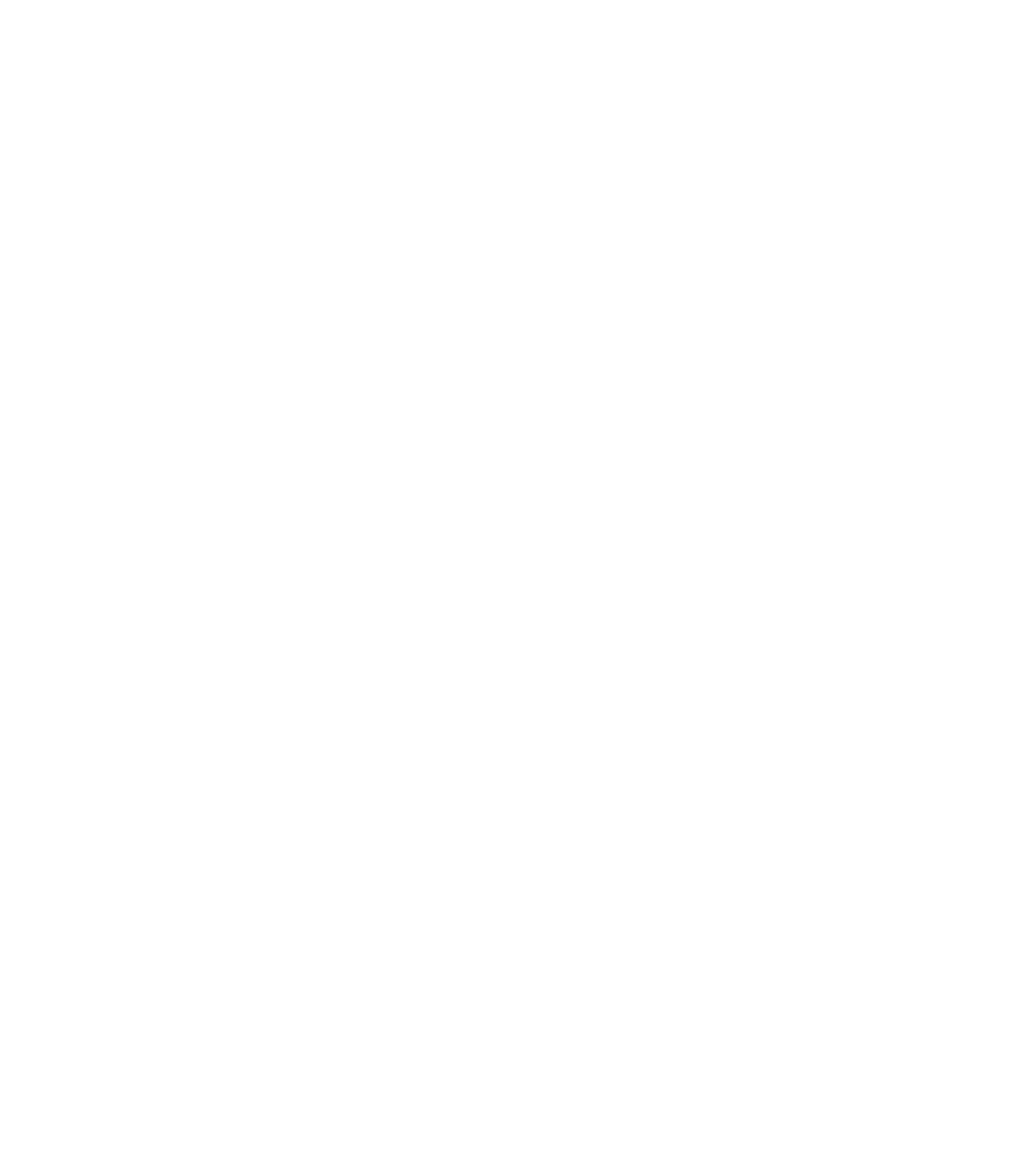
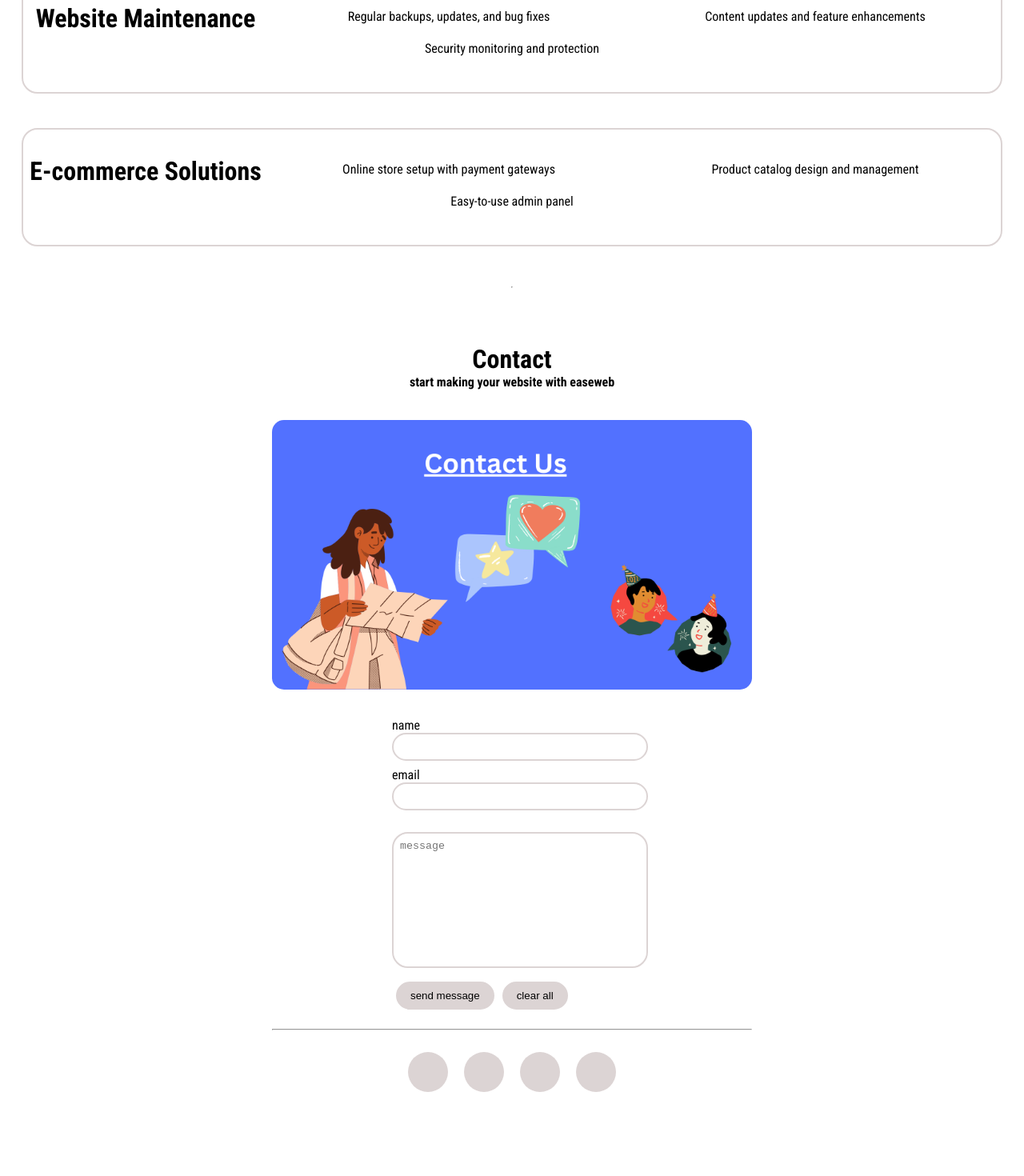
Before and after one commit to nik-89hil/easeweb, a React (Vite) app: page / in a window 1280 px wide. Shown: the part 5502-6972 px from the top of the page at 80% size. Before the commit the page ends 1702 px from the top, so only its background shows below. Built offline with nearby package versions, Linux system fonts and the light colour scheme.

Commit message:
Home added

```diff
--- a/src/components/Contact.jsx
+++ b/src/components/Contact.jsx
@@ -74,6 +74,22 @@
           </form>
           <br />
           <hr />
+          <br />
+          <div className="con-soc">
+            <p className='soc-box'>
+              <a href=""></a>
+            </p>
+            <p className='soc-box'>
+              <a href=""></a>
+            </p>
+            <p className='soc-box'>
+              <a href=""></a>
+            </p>
+            <p className='soc-box'>
+              <a href=""></a>
+            </p>
+
+          </div>
 
         </div>
       </div>
@@ -81,6 +97,7 @@
         <br />
 
 
+
     </>
   )
 }
--- a/src/components/Services.jsx
+++ b/src/components/Services.jsx
@@ -56,7 +56,13 @@
         </p>
 
         <br />
-        <ul>
+        <motion.ul className='servBox'
+
+        initial={{scale:1,opacity:1}}
+
+        whileTap={{scale:.8,opacity:.4,color:"blue"}}
+
+        >
           <h1>Web Design & Development</h1>
           <li>
             Custom-designed websites for your business goals
@@ -67,9 +73,16 @@
           <li>
             Built using the latest technologies
           </li>
-        </ul>
+        </motion.ul>
         <br />
-        <ul>
+        <motion.ul className='servBox'
+
+
+        initial={{scale:1,opacity:1}}
+
+        whileTap={{scale:.8,opacity:.4,color:"blue"}}
+
+        >
           <h1>SEO Optimization</h1>
           <li>
             On-page SEO setup (meta tags, headings, structure)
@@ -80,9 +93,14 @@
           <li>
             Tools to improve your search rankings
           </li>
-        </ul>
+        </motion.ul>
         <br />
-        <ul>
+        <motion.ul className='servBox'
+        initial={{scale:1,opacity:1}}
+
+        whileTap={{scale:.8,opacity:.4,color:"blue"}}
+
+        >
           <h1>Website Maintenance</h1>
           <li>
             Regular backups, updates, and bug fixes
@@ -93,9 +111,15 @@
           <li>
             Security monitoring and protection
           </li>
-        </ul>
+        </motion.ul>
         <br />
-        <ul>
+        <motion.ul className='servBox'
+
+        initial={{scale:1,opacity:1}}
+
+        whileTap={{scale:.8,opacity:.4,color:"blue"}}
+
+        >
           <h1>E-commerce Solutions</h1>
           <li>
             Online store setup with payment gateways
@@ -106,8 +130,10 @@
           <li>
             Easy-to-use admin panel
           </li>
-        </ul>
+        </motion.ul>
         <br />
+        <br />
+        <hr />
 
       </div>
 
--- a/src/index.css
+++ b/src/index.css
@@ -19,6 +19,7 @@
     flex-direction: column;
     justify-content: center;
     align-items: center;
+    margin-bottom:4vh ;
 
 }
 
@@ -160,6 +161,51 @@
     height: auto;
 }
 
+.servBox{
+    width: 95%;
+    height: auto;
+    text-align: center;
+    margin-block: 1.5vh;
+    border: 2px solid var(--secCol);
+    padding: 2rem .2rem;
+    display: flex;
+    justify-content: center;
+    align-items: center;
+    flex-wrap: wrap;
+    border-radius: 20px;
+}
+.servBox li,
+.servBox h1{
+    width: 300px;
+}
+
+.con-soc{
+    width: 300px;
+    height: auto;
+    margin: auto;
+    padding: 1vh .5rem;
+    border-radius: 20px;
+    display: flex;
+    justify-content: space-evenly;
+    align-items: center;
+}
+
+.con-soc p{
+    width: 50px;
+    height: 50px;
+    border-radius: 100%;
+     background-color: var(--secCol);
+
+}
+
+
+
+
+
+
+
+
+
 
 @media screen and (max-width:610px) {
     .aboutImg {
--- a/src/screen/Home.jsx
+++ b/src/screen/Home.jsx
@@ -4,9 +4,17 @@
 import { motion } from "framer-motion"
 import Front from "../assets/fonts.png"
 import { About } from "../components/About.jsx"
+import {Services} from "../components/Services.jsx"
 import canva from "../assets/canva.png"
 import figma from "../assets/figma.png"
 import HomeImg from "../assets/home.png"
+import {Contact} from "../components/Contact.jsx"
+import {Faq} from  "../components/Faq.jsx"
+
+
+
+
+
 
 export const Home = () => {
   const [visible, setVisible] = React.useState(true)
@@ -199,8 +207,19 @@
           </div>
         </div>
       </div>
-
-
+      <br />
+      <About/>
+      <br />
+      <br />
+      <Services/>
+      <br />
+      <br />
+      <Contact/>
+      <br />
+      <br />
+      <Faq/>
+      <br />
+      <br />
 
 
 
```
